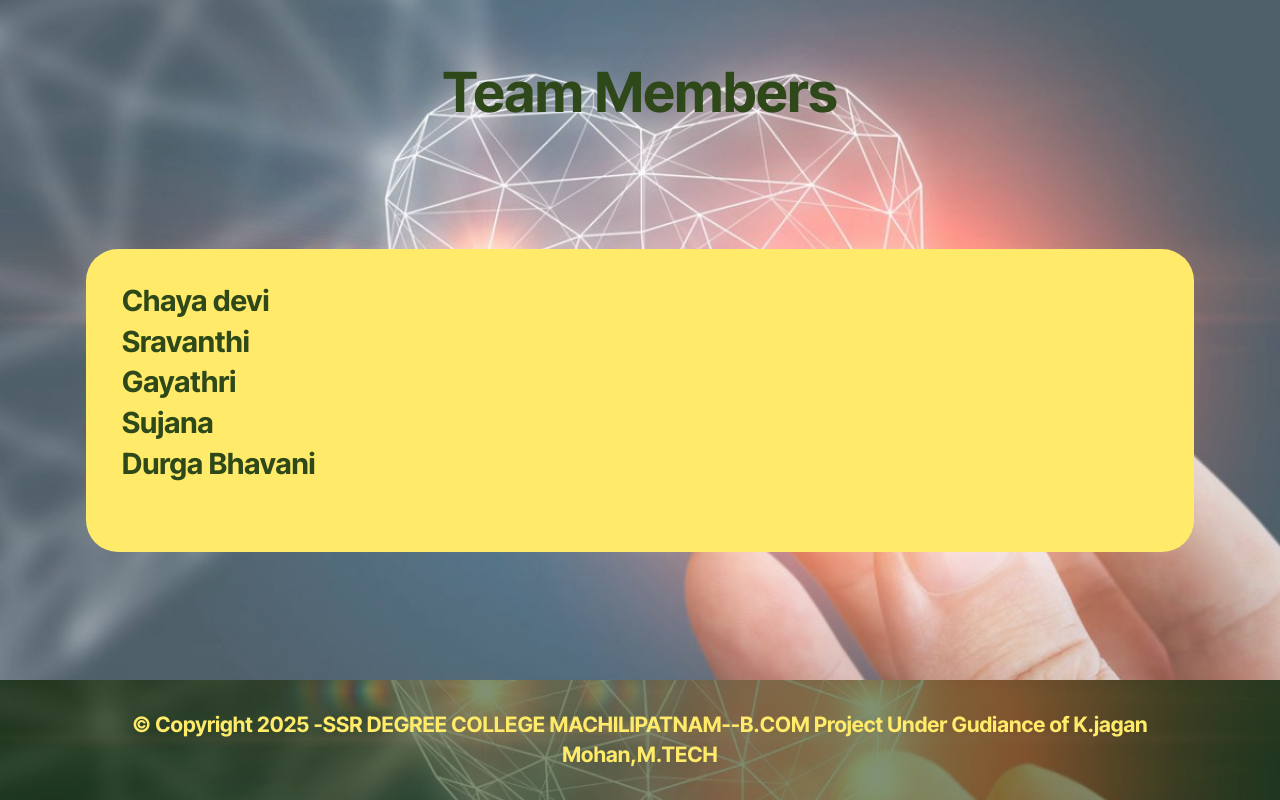
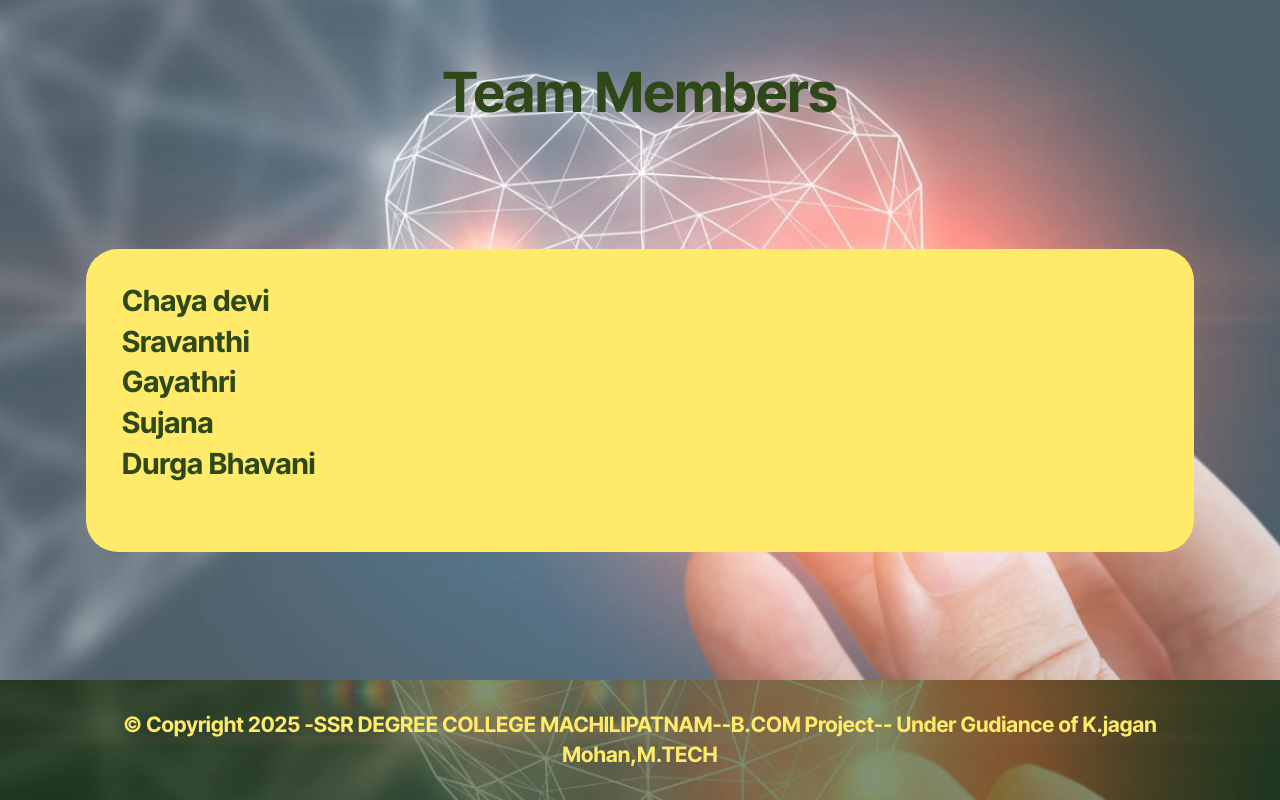
Before and after one commit to Jaganmohan147/-Analysis-on-Stroke-Risk-Prediction-Dataset-Based-on-Symptoms, a plain HTML site: page index.html in a window 1280 px wide. Shown: the part 3699-4499 px from the top of the page. Drawn offline with Linux system fonts and the light colour scheme.

Commit message:
Update index.html

```diff
--- a/index.html
+++ b/index.html
@@ -242,7 +242,7 @@
         <div class="media-container-row align-center mbr-white">
             <div class="col-12">
                 <p class="mbr-text mb-0 mbr-fonts-style display-7"><strong>
-                    © Copyright 2025 -SSR DEGREE COLLEGE MACHILIPATNAM--B.COM Project Under Gudiance of K.jagan Mohan,M.TECH</strong></p>
+                    © Copyright 2025 -SSR DEGREE COLLEGE MACHILIPATNAM--B.COM Project-- Under Gudiance of K.jagan Mohan,M.TECH</strong></p>
             </div>
         </div>
     </div>
```
